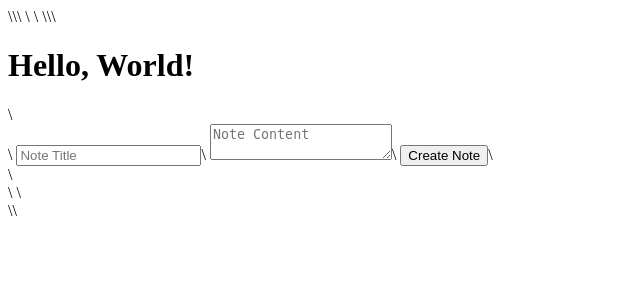
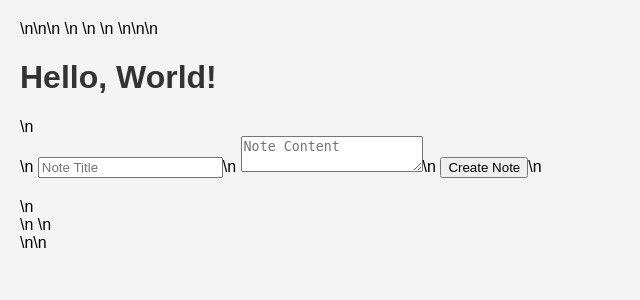
Before and after one commit to pranavmohantyy/flask-notes, a Python web app: template templates/index.html in a window 1280 px wide. Shown: the top 300 px of the page, without its empty margins (0-640 px from the left). Run offline with Jinja, Linux system fonts and the light colour scheme; the template is opened without the code that fills it, so the values that code supplies are empty.

Commit message:
add card layout styles

```diff
--- /dev/null
+++ b/static/style.css
@@ -0,0 +1,15 @@
+body { font-family: Arial, sans-serif; background-color: #f4f4f4; margin: 0; padding: 20px; }
+
+h1 { color: #333; }
+
+form { margin-bottom: 20px; }
+
+.notes { display: grid; grid-template-columns: repeat(auto-fill, minmax(300px, 1fr)); gap: 20px; }
+
+.note-card { background: white; border-radius: 5px; padding: 15px; box-shadow: 0 2px 5px rgba(0,0,0,0.1); }
+
+.note-card h2 { margin: 0; font-size: 1.5em; }
+
+.note-card p { margin: 10px 0; }
+
+@media (max-width: 600px) { .notes { grid-template-columns: 1fr; } }
--- a/templates/index.html
+++ b/templates/index.html
@@ -1 +1 @@
-<!DOCTYPE html>\<html lang="en">\<head>\    <meta charset="UTF-8">\    <meta name="viewport" content="width=device-width, initial-scale=1.0">\    <title>Flask Notes</title>\</head>\<body>\    <h1>Hello, World!</h1>\    <form action="/notes" method="post">\        <input type="text" name="title" placeholder="Note Title" required>\        <textarea name="content" placeholder="Note Content" required></textarea>\        <button type="submit">Create Note</button>\    </form>\    <div class="notes">\        {% for note in notes %} \            <div class="note-card">\                <h2>{{ note[0] }}</h2>\                <form action="/notes/{{ note[0] }}/delete" method="post" onsubmit="return confirm('Are you sure you want to delete this note?');">\                    <button type="submit">Delete Note</button>\                </form>\            </div>\        {% endfor %} \    </div>\</body>\</html>
+<!DOCTYPE html>\n<html lang="en">\n<head>\n    <meta charset="UTF-8">\n    <meta name="viewport" content="width=device-width, initial-scale=1.0">\n    <title>Flask Notes</title>\n    <link rel="stylesheet" href="static/style.css">\n</head>\n<body>\n    <h1>Hello, World!</h1>\n    <form action="/notes" method="post">\n        <input type="text" name="title" placeholder="Note Title" required>\n        <textarea name="content" placeholder="Note Content" required></textarea>\n        <button type="submit">Create Note</button>\n    </form>\n    <div class="notes">\n        {% for note in notes %} \n            <div class="note-card">\n                <h2>{{ note[0] }}</h2>\n                <p>{{ note[1] }}</p>\n                <a href="/notes/{{ loop.index0 }}/edit">Edit</a>\n                <form action="/notes/{{ loop.index0 }}" method="post" style="display:inline;">\n                    <input type="hidden" name="_method" value="DELETE">\n                    <button type="submit">Delete</button>\n                </form>\n            </div>\n        {% endfor %} \n    </div>\n</body>\n</html>
```
